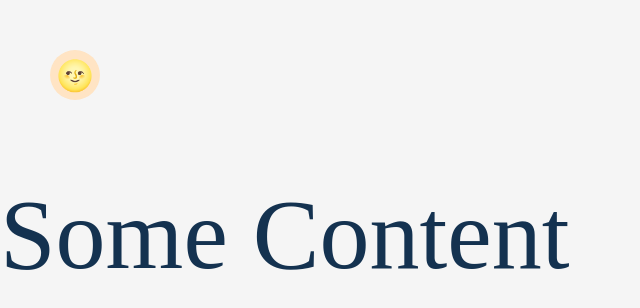
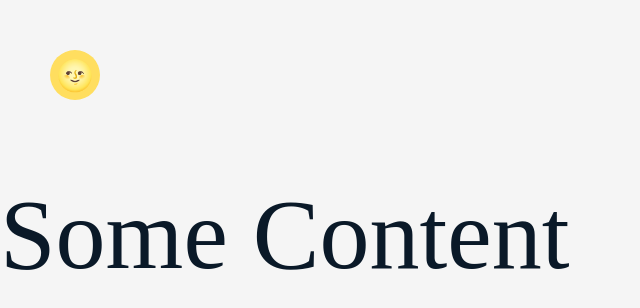
Before and after one commit to MoneyTreesIsThePerfectPlaceForShade/MoneyTrees, a React (Vite) app in the folder frontend/: page / in a window 1280 px wide. Shown: the top 308 px of the page, without its empty margins (0-640 px from the left). Built offline with nearby package versions, Linux system fonts and the light colour scheme.

Commit message:
FEATURE: навигация по приложению через React Router

```diff
--- a/frontend/package.json
+++ b/frontend/package.json
@@ -1,6 +1,6 @@
 {
   "name": "bonuslevel",
-  "version": "0.0.6",
+  "version": "0.0.7",
   "description": "",
   "repository": {
     "type": "git",
@@ -30,7 +30,8 @@
   "dependencies": {
     "classnames": "2.5.1",
     "react": "19.1.0",
-    "react-dom": "19.1.0"
+    "react-dom": "19.1.0",
+    "react-router": "7.11.0"
   },
   "devDependencies": {
     "@nsmp/eslint-plugin-rules": "2.1.0",
--- a/frontend/postcss.config.js
+++ b/frontend/postcss.config.js
@@ -5,8 +5,8 @@ import postcssPresetEnv from 'postcss-preset-env';
 
 export default {
 	plugins: [
+		postcssMixins(),
 		postcssImport(),
-		postcssMixins(),
 		postcssPresetEnv({
 			features: {
 				'nesting-rules': true
--- a/frontend/src/app/App.tsx
+++ b/frontend/src/app/App.tsx
@@ -13,7 +13,7 @@ export const App = () => {
 	if (root?.style) {
 		theme === 'light'
 			? root.style.setProperty('--background-color', '#F5F5F5')
-			: root.style.setProperty('--background-color', '#143250');
+			: root.style.setProperty('--background-color', '#0a1928');
 		;
 	}
 
--- /dev/null
+++ b/frontend/src/app/routes.tsx
@@ -0,0 +1,14 @@
+import {App} from './App';
+import {Error} from 'pages/Error/Error';
+import {createBrowserRouter} from 'react-router';
+
+export const router = createBrowserRouter([
+	{
+		element: <App />,
+		path: '/'
+	},
+	{
+		element: <Error />,
+		path: '*'
+	}
+]);
--- a/frontend/src/components/ToggleTheme/ToggleTheme.module.css
+++ b/frontend/src/components/ToggleTheme/ToggleTheme.module.css
@@ -1,4 +1,10 @@
 @import url('../../shared/styles/variables.css');
+@import url('../../shared/styles/colors.css');
+
+@define-mixin size {
+  height: 5rem;
+  width: 5rem;
+}
 
 @keyframes rise-and-fall {
   0% {
@@ -27,13 +33,13 @@
 }
 
 .container {
-  background-color: bisque;
+  background-color: #ffde5f;
   border-radius: 100rem;
-  height: 5rem;
-  width: 5rem;
+
+  @mixin size;
 
   &:hover {
-    background-color:burlywood;
+    background-color: #f8cc37;
   }
 }
 
@@ -47,6 +53,6 @@
   border-radius: 100rem;
   cursor: pointer;
   font-size: 3rem;
-  height: 5rem;
-  width: 5rem;
+
+  @mixin size;
 }
--- a/frontend/src/main.tsx
+++ b/frontend/src/main.tsx
@@ -1,9 +1,10 @@
-import {App} from 'app/App';
+import {router} from 'app/routes';
 import {ThemeProvider} from 'providers/ThemeProvider';
 import {createRoot} from 'react-dom/client';
+import {RouterProvider} from 'react-router/dom';
 
 createRoot(document.getElementById('root')!).render(
 	<ThemeProvider>
-		<App />
+		<RouterProvider router={router} />,
 	</ThemeProvider>
 );
--- /dev/null
+++ b/frontend/src/pages/Error/Error.tsx
@@ -0,0 +1,6 @@
+export const Error = () => {
+	console.log('error');
+	return (
+		<div>Error</div>
+	);
+};
--- /dev/null
+++ b/frontend/src/pages/Main/Main.tsx
@@ -0,0 +1,6 @@
+export const Main = () => {
+	console.log('main');
+	return (
+		<div>Main</div>
+	);
+};
--- a/frontend/src/shared/styles/colors.css
+++ b/frontend/src/shared/styles/colors.css
@@ -1,9 +1,9 @@
 :root {
   /* Цвет фона приложения */
   --app-background-light: #F5F5F5;
-  --app-background-dark: #143250;
+  --app-background-dark: #0a1928;
 
   /* Цвет основого текста */
-  --app-color-light: #143250;
+  --app-color-light: #0a1928;
   --app-color-dark: #F5F5F5;
 }
--- a/frontend/vite.config.ts
+++ b/frontend/vite.config.ts
@@ -3,6 +3,17 @@ import {defineConfig} from 'vite';
 
 export default defineConfig(({command}) => {
 	const commonConfig = {
+		css: {
+			modules: {
+				generateScopedName: (name: string, filename: string, css: string) => {
+					const filePath = filename.split('/').pop() || '';
+					const fileName = filePath.replace(/\.module\.(css|scss|sass|less|styl|stylus)$/, '');
+					// TODO: пока не буду удалять, но на практике пойму нужен ли мне `hash`
+					const hash = Buffer.from(css + filename).toString('base64').slice(0, 5).replace(/[+/=]/g, '');
+					return `${fileName}__${name}___${hash}`;
+				}
+			}
+		},
 		plugins: [react()],
 		resolve: {
 			alias: {
```
Also changed, not shown: frontend/.stylelintrc.json, 2 other files (tests, documents, lock files or other folders).
